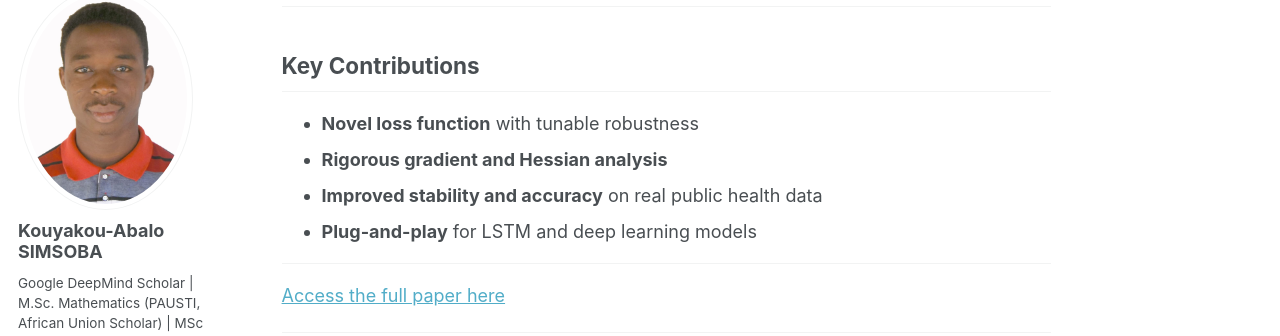
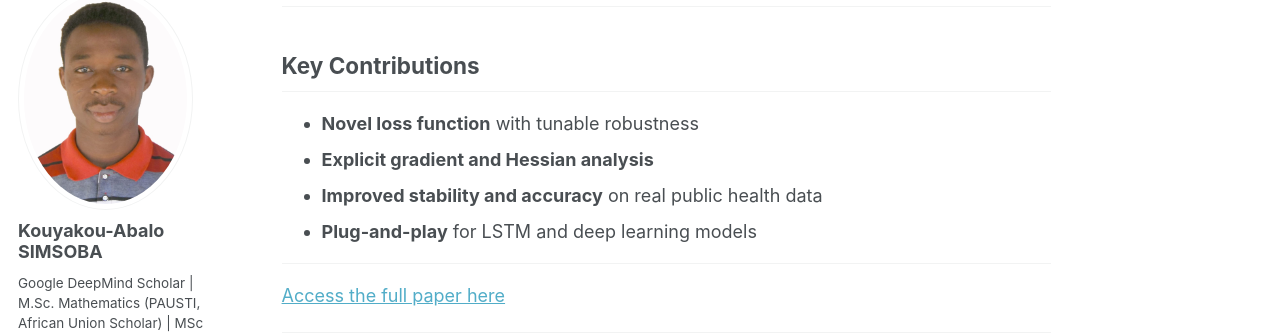
Before and after one commit to simsoba-research/simsoba-research.github.io, a Jekyll site: the page built from _publications/2009-10-01-paper-title-number-1.md, in a window 1280 px wide and 900 px high, scrolled down 2476 px. Shown: the part 111-447 px from the top of the window. Built offline with Jekyll 4.4.1, drawn with Linux system fonts in a browser that asks for light colours; some web fonts are replaced; a script bundle is joined from its source files by our own code; library files that are not in the unit come from our copies.

Commit message:
Update 2009-10-01-paper-title-number-1.md

```diff
--- a/_publications/2009-10-01-paper-title-number-1.md
+++ b/_publications/2009-10-01-paper-title-number-1.md
@@ -111,7 +111,7 @@ All improvements were achieved with **$\mathcal{O}(N)$ computational complexity*
 ## Key Contributions
 
 - **Novel loss function** with tunable robustness
-- **Rigorous gradient and Hessian analysis**
+- **Explicit gradient and Hessian analysis**
 - **Improved stability and accuracy** on real public health data
 - **Plug-and-play** for LSTM and deep learning models
 
```
